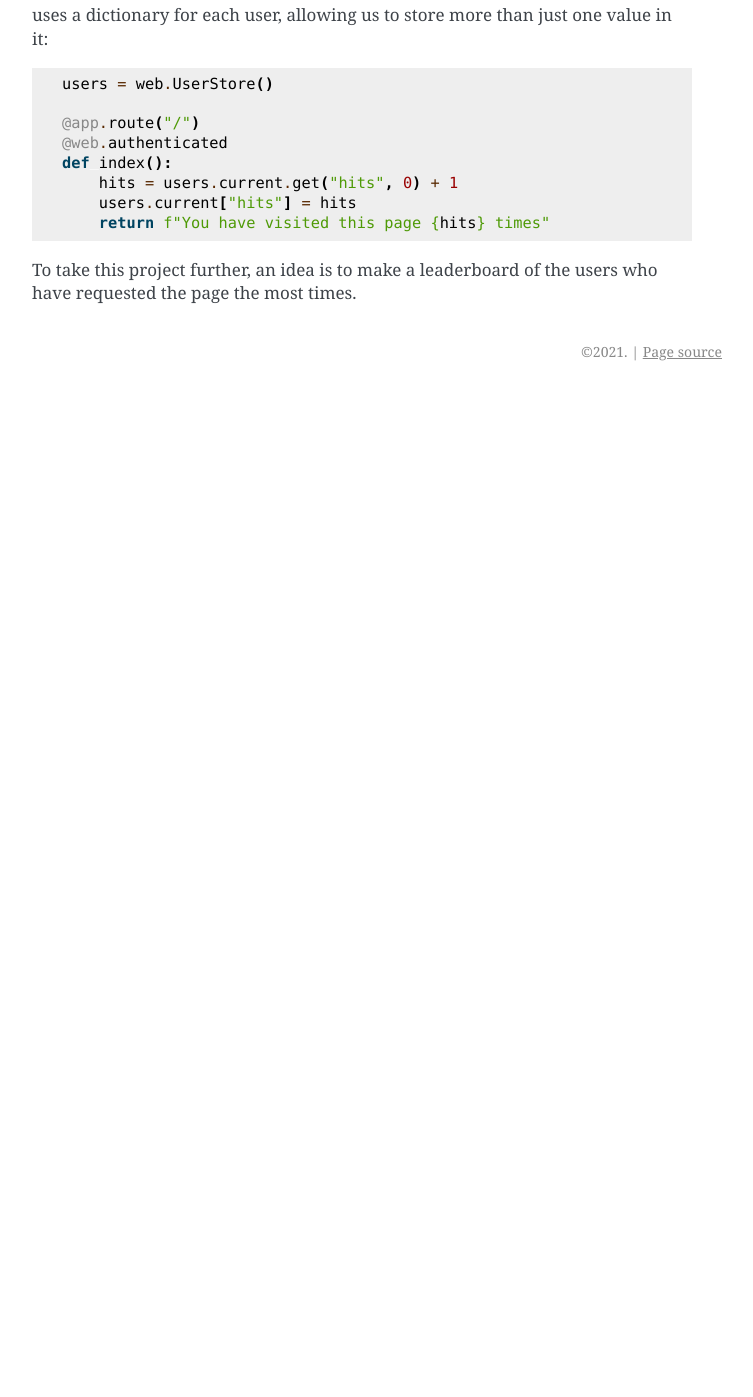
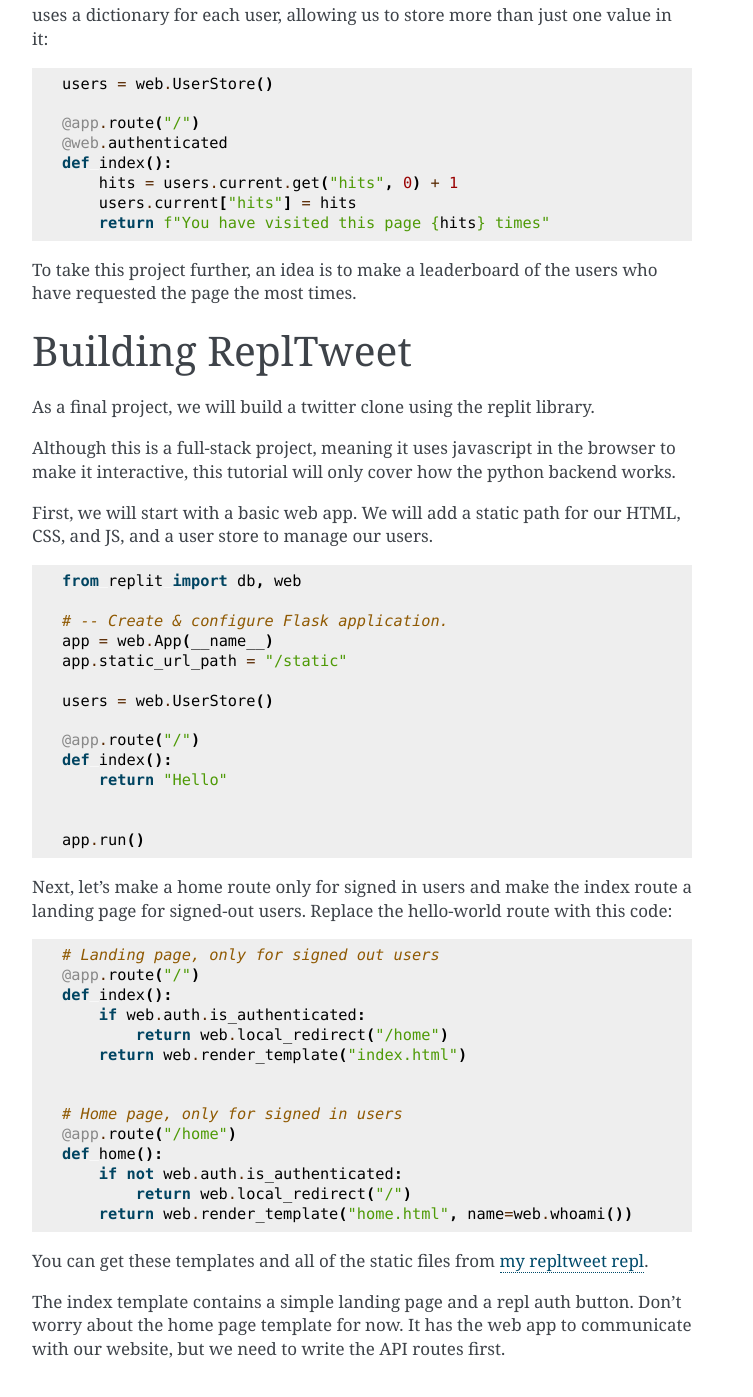
Before and after one commit to replit/replit-py, a Sphinx documentation site: the page built from docs/web_tutorial.rst, in a window 1280 px wide and 1400 px high, scrolled down 4385 px. Shown: the top 1397 px of the window, without its empty margins (388-1141 px from the left). Built offline with Sphinx 7.4.7, drawn with Linux system fonts in a browser that asks for light colours; before the commit the page ends 4776 px from its top, so only the background shows below that.

Commit message:
WIP: Repltweet tutorial

```diff
--- a/docs/web_tutorial.rst
+++ b/docs/web_tutorial.rst
@@ -211,3 +211,58 @@ value in it:
 
 To take this project further, an idea is to make a leaderboard of the users who
 have requested the page the most times.
+
+Building ReplTweet
+==================
+
+As a final project, we will build a twitter clone using the replit library.
+
+Although this is a full-stack project, meaning it uses javascript in the browser to
+make it interactive, this tutorial will only cover how the python backend works.
+
+First, we will start with a basic web app. We will add a static path for our HTML, CSS,
+and JS, and a user store to manage our users.
+
+::
+
+  from replit import db, web
+
+  # -- Create & configure Flask application.
+  app = web.App(__name__)
+  app.static_url_path = "/static"
+
+  users = web.UserStore()
+
+  @app.route("/")
+  def index():
+      return "Hello"
+
+
+  app.run()
+
+Next, let's make a home route only for signed in users and make the index route a
+landing page for signed-out users. Replace the hello-world route with this code:
+
+::
+
+  # Landing page, only for signed out users
+  @app.route("/")
+  def index():
+      if web.auth.is_authenticated:
+          return web.local_redirect("/home")
+      return web.render_template("index.html")
+
+
+  # Home page, only for signed in users
+  @app.route("/home")
+  def home():
+      if not web.auth.is_authenticated:
+          return web.local_redirect("/")
+      return web.render_template("home.html", name=web.whoami())
+
+You can get these templates and all of the static files from
+`my repltweet repl <https://replit.com/@Scoder12/repltweet#main.py>`_.
+
+The index template contains a simple landing page and a repl auth button. Don't worry
+about the home page template for now. It has the web app to communicate with our
+website, but we need to write the API routes first.
```
